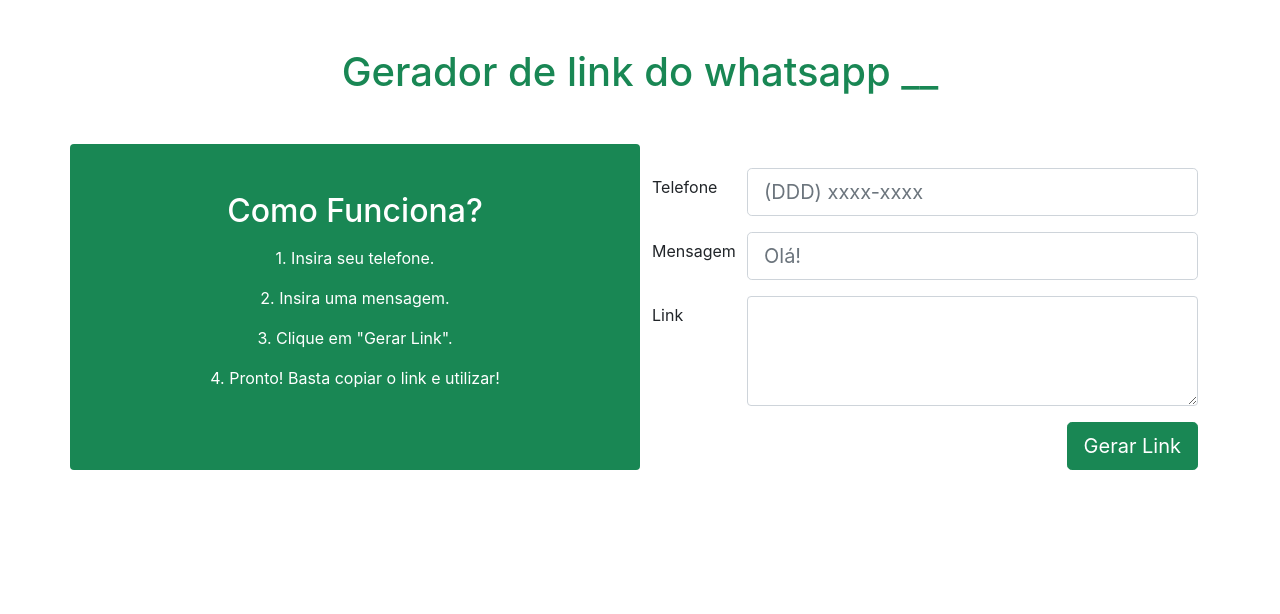
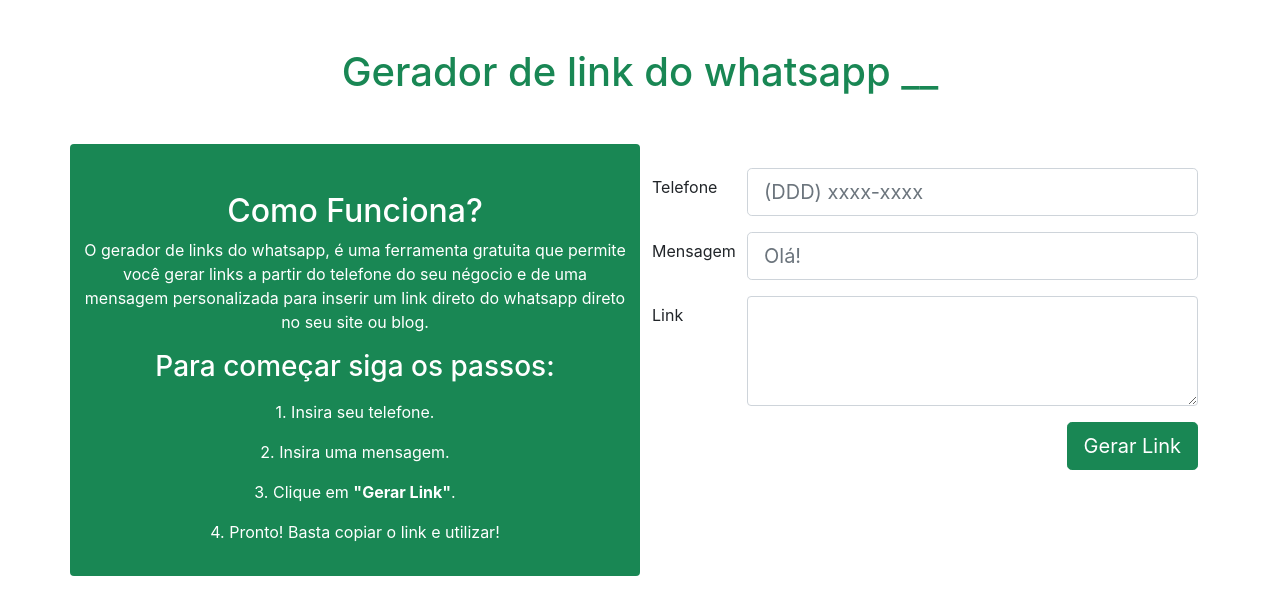
Before and after one commit to lelisraphael/whats-link-gen, a React (Create React App) app: page / in a window 1280 px wide. Shown: the top 614 px of the page. Built offline with nearby package versions, Linux system fonts and the light colour scheme.

Commit message:
add intro text

```diff
--- a/src/components/pages/Home/index.tsx
+++ b/src/components/pages/Home/index.tsx
@@ -23,10 +23,21 @@
         <Col className="bg-success text-white text-center rounded">
           <Row className="mt-5">
             <h2>Como Funciona?</h2>
+            <p>
+              O gerador de links do whatsapp, é uma ferramenta gratuita que
+              permite você gerar links a partir do telefone do seu négocio e de
+              uma mensagem personalizada para inserir um link direto do whatsapp
+              direto no seu site ou blog.
+            </p>
+
+            <h3>Para começar siga os passos:</h3>
             <ul className="mt-2">
               <p> 1. Insira seu telefone. </p>
               <p> 2. Insira uma mensagem.</p>
-              <p> 3. Clique em "Gerar Link". </p>
+              <p>
+                {" "}
+                3. Clique em <strong>"Gerar Link"</strong>.{" "}
+              </p>
               <p> 4. Pronto! Basta copiar o link e utilizar! </p>
             </ul>
           </Row>
```
